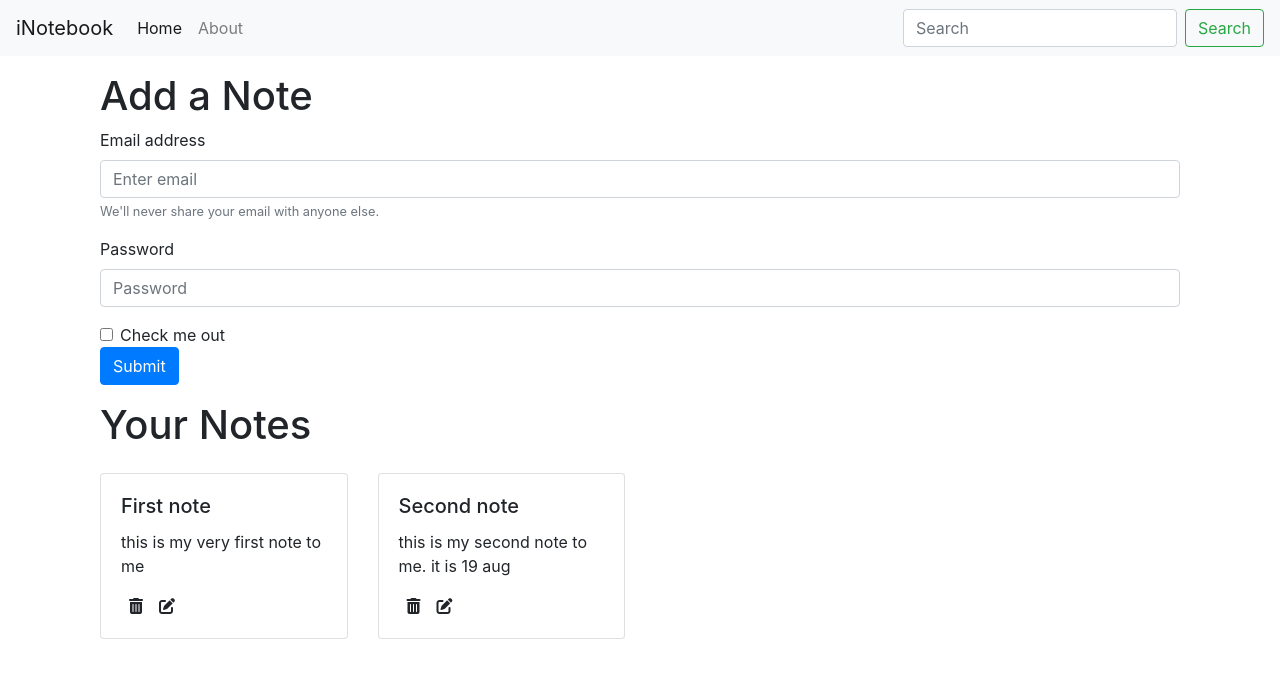
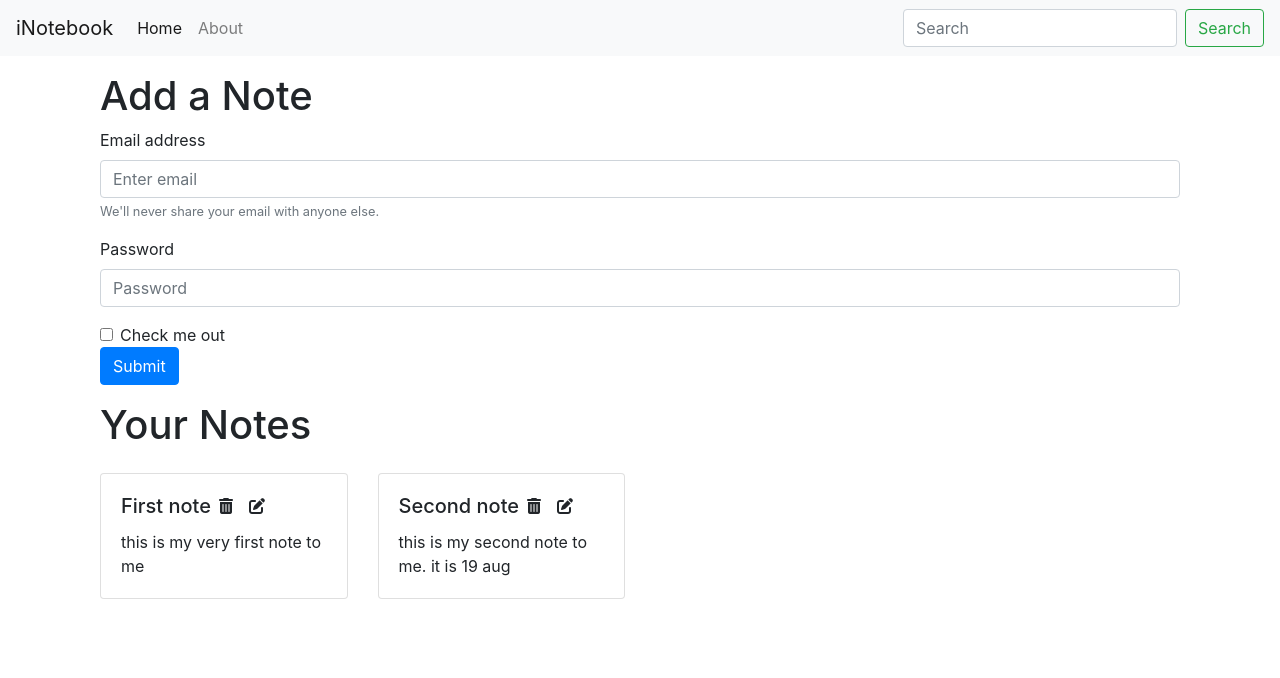
Before and after one commit to muhammadabdullah660/eDiary, a React (Create React App) app: page / in a window 1280 px wide. Shown: the top 678 px of the page. Built offline with nearby package versions, Linux system fonts and the light colour scheme.

Commit message:
some minor styling

```diff
--- a/src/App.css
+++ b/src/App.css
@@ -1,38 +1,3 @@
-.App {
-  text-align: center;
+i {
+  cursor: pointer;
 }
-
-.App-logo {
-  height: 40vmin;
-  pointer-events: none;
-}
-
-@media (prefers-reduced-motion: no-preference) {
-  .App-logo {
-    animation: App-logo-spin infinite 20s linear;
-  }
-}
-
-.App-header {
-  background-color: #282c34;
-  min-height: 100vh;
-  display: flex;
-  flex-direction: column;
-  align-items: center;
-  justify-content: center;
-  font-size: calc(10px + 2vmin);
-  color: white;
-}
-
-.App-link {
-  color: #61dafb;
-}
-
-@keyframes App-logo-spin {
-  from {
-    transform: rotate(0deg);
-  }
-  to {
-    transform: rotate(360deg);
-  }
-}
--- a/src/Components/NoteItem.js
+++ b/src/Components/NoteItem.js
@@ -6,10 +6,14 @@ const NoteItem = (props) => {
     <div className="col-md-3">
       <div className="card my-3">
         <div className="card-body">
-          <h5 className="card-title">{note.title}</h5>
+          <div className="d-flex align-items-right">
+            <h5 className="card-title">{note.title}</h5>{" "}
+            <div className="align-items-right">
+              <i className="mx-2 fa-solid fa-trash-can"></i>
+              <i className="mx-2 fa-solid fa-pen-to-square"></i>
+            </div>
+          </div>
           <p className="card-text">{note.description}</p>
-          <i className="mx-2 fa-solid fa-trash-can"></i>
-          <i className="mx-2 fa-solid fa-pen-to-square"></i>
         </div>
       </div>
     </div>
```
